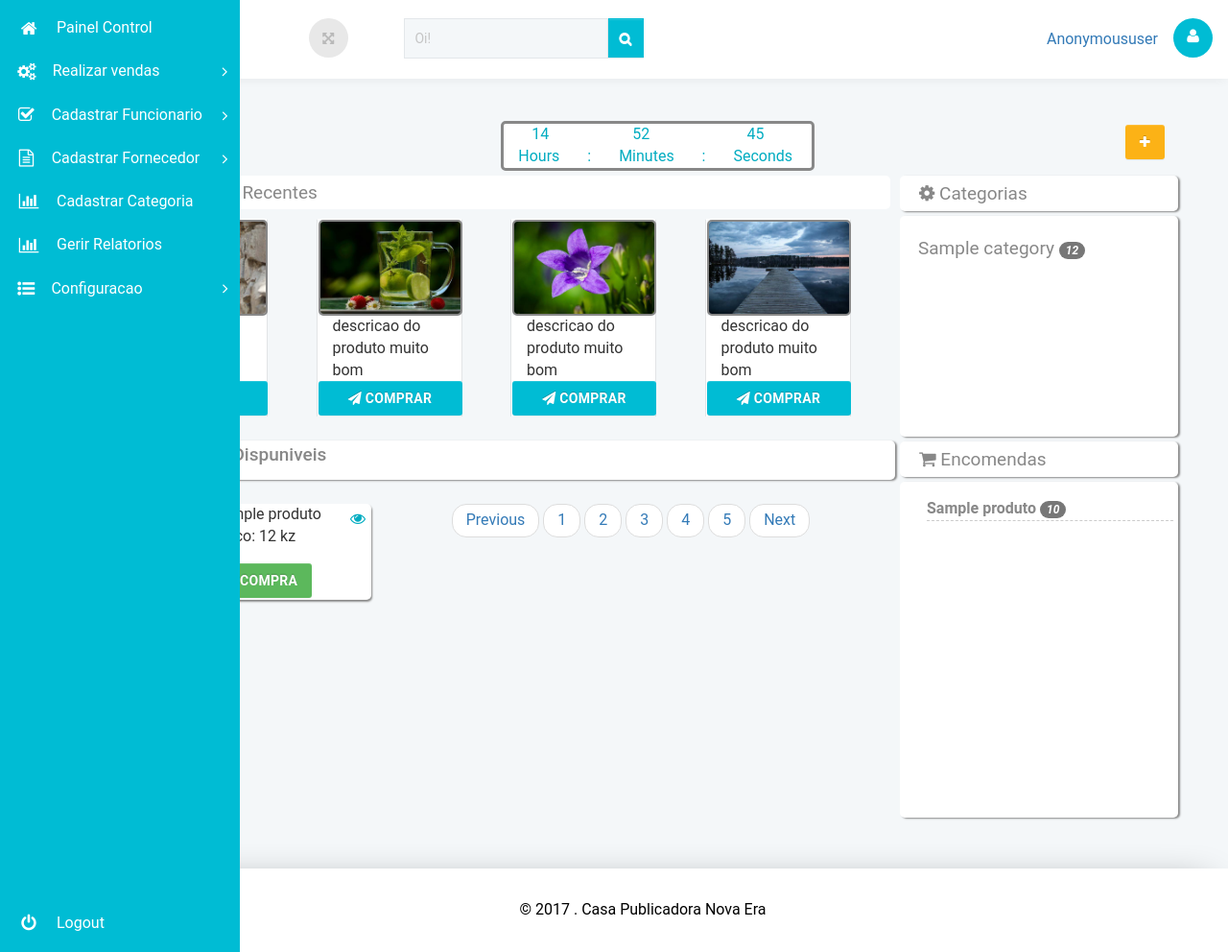
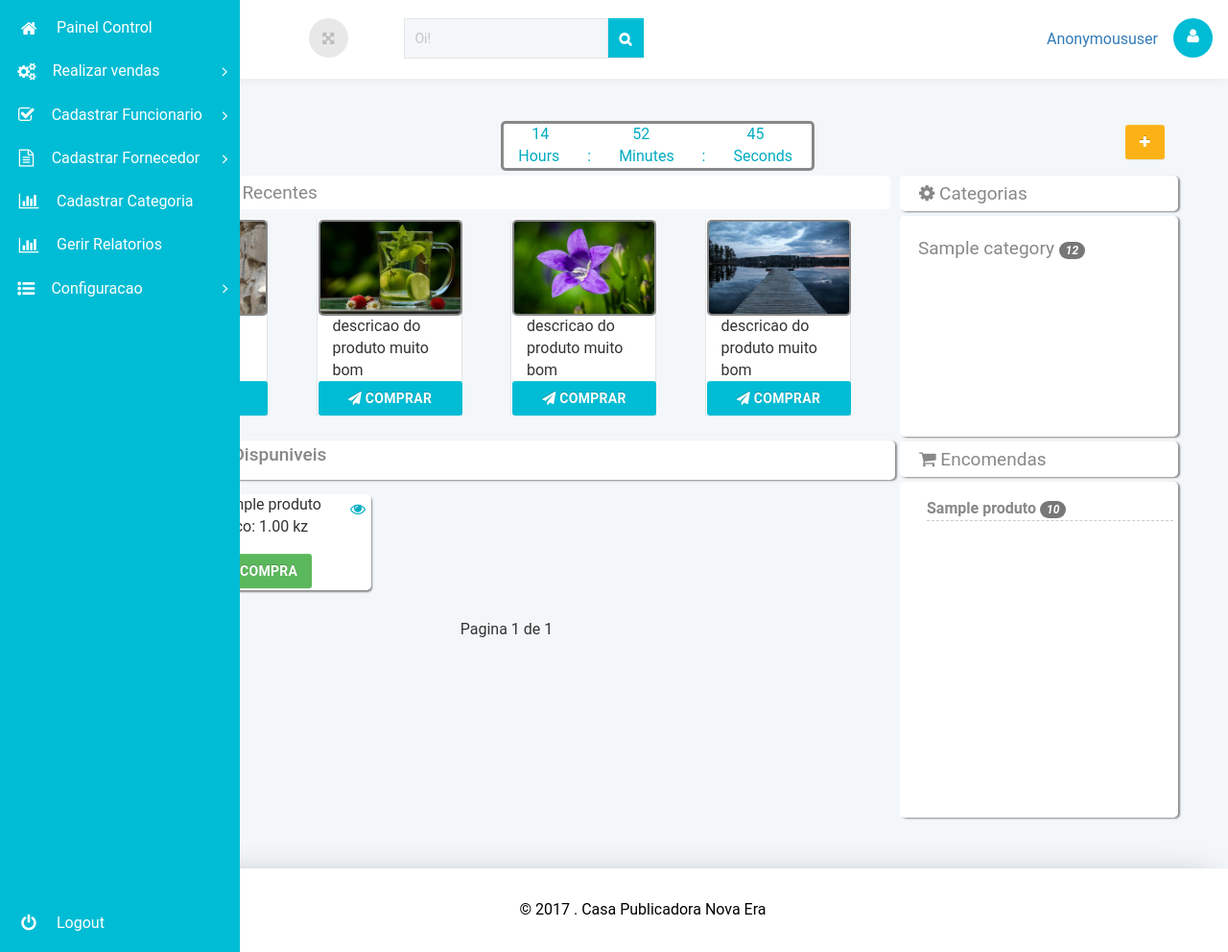
Before and after one commit to Moisestuli/karrata, a Django app: page /produto/todos/ in a window 1280 px wide. Shown: the whole page at 96% size. Run offline with Django 3.2, Linux system fonts and the light colour scheme; tables that the repository leaves empty hold one stand-in row (values such as "Sample post"); some libraries are stand-ins or nearby versions; grey boxes are pictures that could not be loaded.

Commit message:
adcionando paginacao

```diff
--- a/produtos/views.py
+++ b/produtos/views.py
@@ -6,6 +6,7 @@ from produtos.models import Produto
 from carrinho.cart import Cart
 from category.models import Category
 from encomenda.models import Encomenda
+from django.core.paginator import Paginator, EmptyPage, PageNotAnInteger
 
 def todos_produtos(request):
 
@@ -22,6 +23,17 @@ def todos_produtos(request):
     args['user'] = request.user
     args['produtos'] = Produto.objects.all()
     args['categorias'] = Category.objects.all()
+
+    # paginacao
+    paginacao = Paginator(args['produtos'], 6)
+    page = request.GET.get('page')
+
+    try:
+        args['produtos'] = paginacao.page(page)
+    except PageNotAnInteger:
+        args['produtos'] = paginacao.page(1)
+    except EmptyPage:
+        args['produtos'] = paginacao.page(paginacao.num_pages)
 
     args['encomendas']  =  Encomenda.objects.all()
 
--- a/templates/produtos/index.html
+++ b/templates/produtos/index.html
@@ -166,27 +166,27 @@
               <img src="/media/{{ p.upload }}" width="50" height="100" alt="">
 
                <p>{{ p.nome }}</p><a href="/produto/single/{{ p.slug }}"><i class="pull-right olho fa fa-eye"></i></a>
-               <p>preco: 12 kz</p>
+               <p>preco: {{ p.preco }} kz</p>
                <button class="btn btn-success"><i class="fa fa-send"></i> Compra</button>
 
            </div>
 
            {% endfor %}
-           <ul class="pager">
-              <li><a href="#">Previous</a></li>
-              <li><a href="#">1</a></li>
-              <li><a href="#">2</a></li>
-              <li><a href="#">3</a></li>
-              <li><a href="#">4</a></li>
-              <li><a href="#">5</a></li>
-              <li><a href="#">Next</a></li>
-          </ul>
         {% else %}
           <p>Nao temos Produtos dispunivel de momento</p>
         {% endif %}
 
 
      </div><div class="clearfix"></div>
+     <ul class="pager">
+       {% if produtos.has_previous %}
+        <li><a href="?page={{ produtos.previous_page_number }}">Anterior</a></li>
+       {% endif %}
+        <li>Pagina {{ produtos.number }} de {{ produtos.paginator.num_pages }}</li>
+        {% if produtos.has_next %}
+        <li><a href="?page={{ produtos.next_page_number }}">Proximo</a></li>
+        {% endif %}
+    </ul>
    </div><!-- ./ dispuniveis -->
  </div>
  <div class="container-rigth tudo">
```
